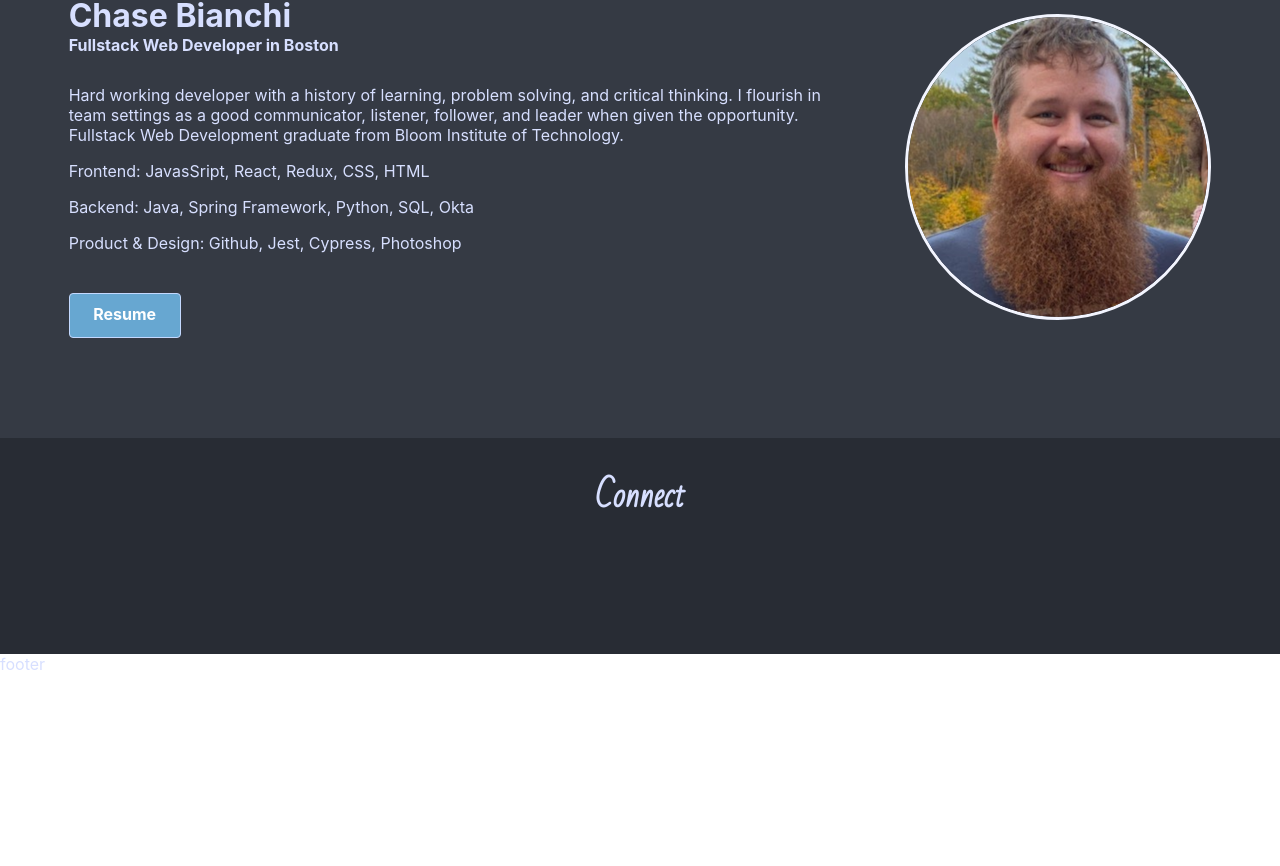
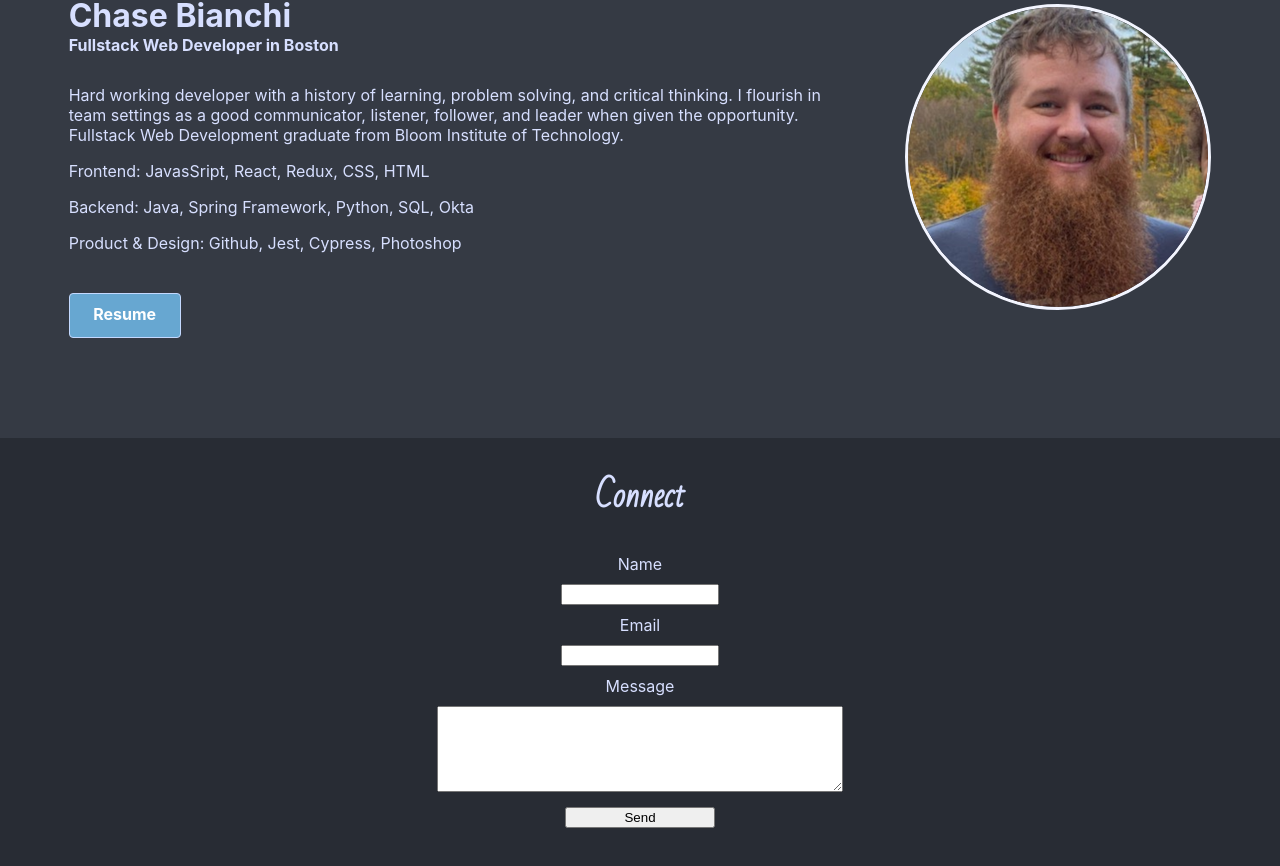
Before and after one commit to ChaseBianchi/portfolio2022, a React (Create React App) app: page / in a window 1280 px wide. Shown: the part 3336-4202 px from the top of the page. Before the commit the page ends 4010 px from the top, so only its background shows below. Built offline with nearby package versions, Linux system fonts and the light colour scheme; no server answers.

Commit message:
Contact form with EmailJs added

```diff
--- a/package.json
+++ b/package.json
@@ -3,9 +3,11 @@
   "version": "0.1.0",
   "private": true,
   "dependencies": {
+    "@emailjs/browser": "^3.4.0",
     "@testing-library/jest-dom": "^5.16.2",
     "@testing-library/react": "^12.1.3",
     "@testing-library/user-event": "^13.5.0",
+    "emailjs": "^3.7.0",
     "node-sass": "^7.0.1",
     "react": "^17.0.2",
     "react-animated-text": "^0.1.4",
--- a/src/App.js
+++ b/src/App.js
@@ -16,7 +16,7 @@ function App() {
       <Experience />
       <About />
       <Connect />
-      <Footer />
+      {/* <Footer /> */}
     </div>
   );
 }
--- a/src/App.scss
+++ b/src/App.scss
@@ -294,6 +294,12 @@ span.tileLinks *{
   display: flex;
   align-items: center;
   justify-content: center;
+  margin-bottom: 20px;
+  margin-top: 0;
+}
+.headshot{
+  object-fit: contain;
+  height: 100%;
 }
 .textContainer h3{
   font-size: 2rem;
@@ -303,10 +309,7 @@ span.tileLinks *{
   margin: 0 0 30px;
 }
 
-.headshot{
-  object-fit: contain;
-  height: 100%;
-}
+
 .downloadResume{
   margin-top: 40px;
   width: 110px;
@@ -332,7 +335,29 @@ span.tileLinks *{
   padding-bottom: 100px;
   align-items: center;
 }
-
+.connectForm{
+  display: flex;
+  flex-flow: column nowrap;
+  align-items: center;
+  justify-content: center;
+  width: 100%;
+}
+.connectForm input{
+  width: 50%;
+  max-width: 150px;
+  margin-bottom: 10px;
+}
+.connectForm label{
+  margin-bottom: 10px;
+}
+.connectForm textarea{
+  width: 80%;
+  max-width: 400px;
+  min-height: 80px;
+}
+.submitBtn{
+  margin: 15px;
+}
 
 /* Position and sizing of burger button */
 .bm-burger-button {
--- a/src/Components/Connect.js
+++ b/src/Components/Connect.js
@@ -1,10 +1,42 @@
-import React from 'react'
+import React, { useState, useRef } from 'react';
+import emailjs from '@emailjs/browser';
+import email from '../keys';
 
 function Connect() {
+  const [message, setMessage] = useState('')
+  const form = useRef();
+
+  const sendEmail = (e) => {
+    e.preventDefault();
+    const {templateId, serviceId, userId} = email
+    emailjs.sendForm(serviceId, templateId, form.current, userId)
+      .then((result) => {
+          console.log(result.text);
+          setMessage('Message sent. Talk to you soon!')
+      }, (error) => {
+          console.log(error.text);
+          setMessage('Error, message not sent. Email directly cbianchi@protonmail.com')
+      });
+    e.target.reset()
+
+  };
+
   return (
     <div id='connect' className="comp-wrapper">
       <h2>Connect</h2>
+      <form className='connectForm' ref={form} onSubmit={sendEmail}>
+      <label>Name</label>
+      <input type="text" name="name" />
+      <label>Email</label>
+      <input type="email" name="email" />
+      <label>Message</label>
+      <textarea name="message" />
+      <input className='submitBtn' type="submit" value="Send" />
+      <p>{message}</p>
+    </form>
+
     </div>
+
   )
 }
 
```
Also changed, not shown: 2 other files (tests, documents, lock files or other folders).
